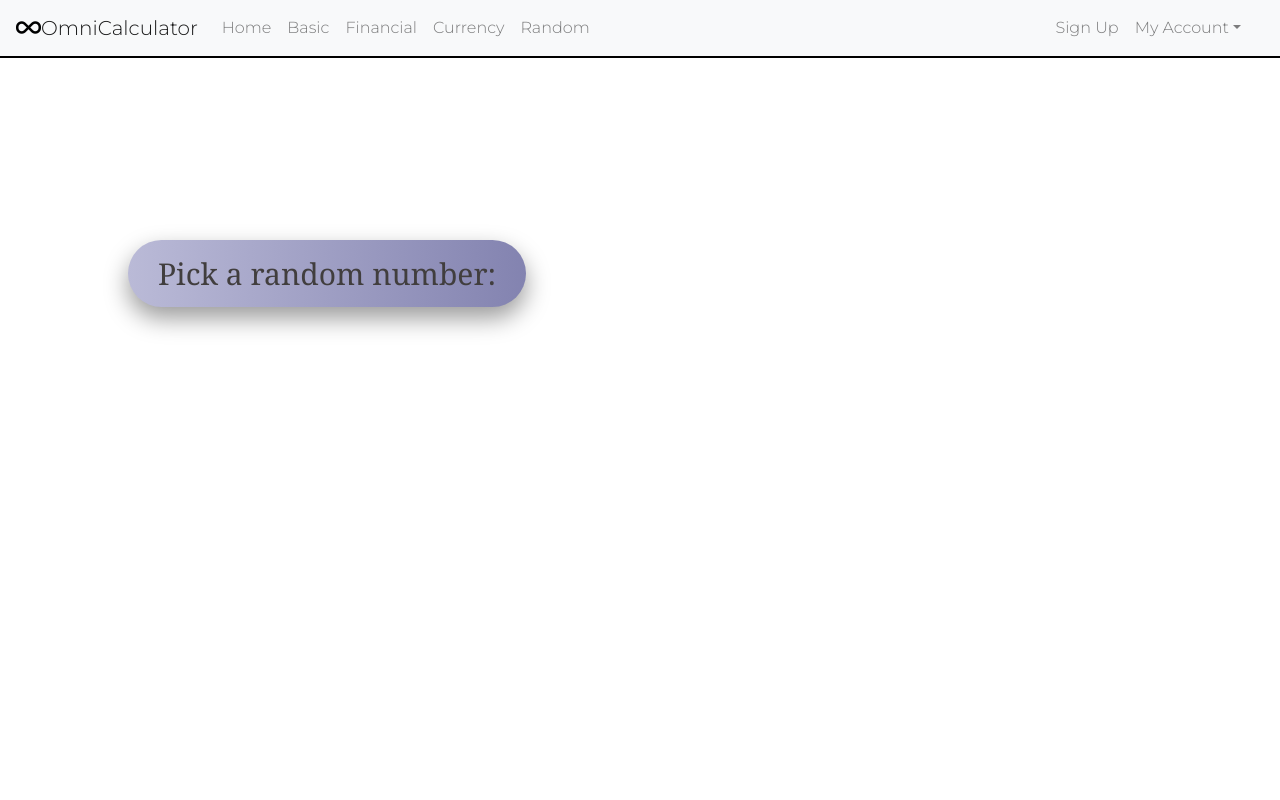
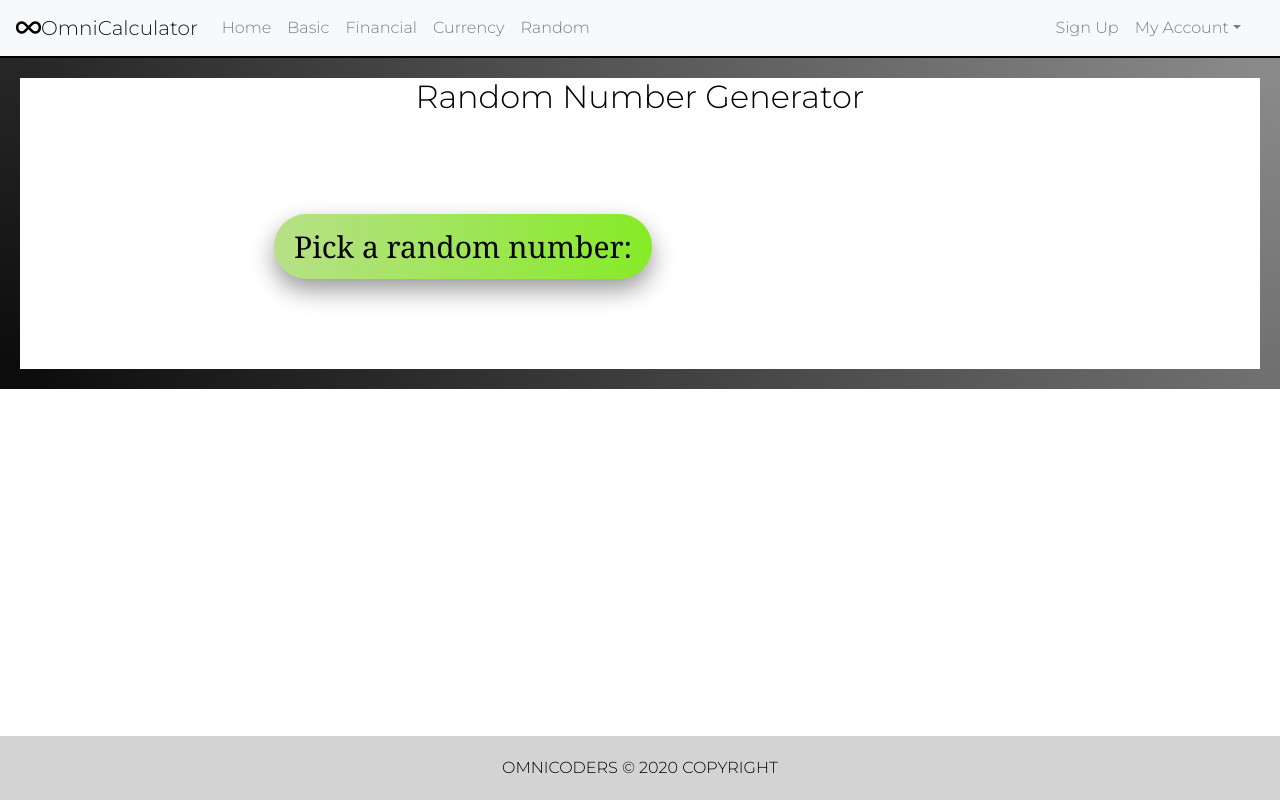
Before and after one commit to dfabert/CalculatorApp, a React (Create React App) app in the folder client/: page /Random in a window 1280 px wide. Built offline with nearby package versions, Linux system fonts and the light colour scheme.

Commit message:
footer added

```diff
--- a/client/src/App.js
+++ b/client/src/App.js
@@ -1,5 +1,5 @@
 import React from "react";
-import { BrowserRouter as Router, Route } from "react-router-dom";
+import { BrowserRouter as Router, Route, Switch } from "react-router-dom";
 import NavTabs from './NavTabs';
 import Signup from './components/Signup';
 import Login from './components/Login';
@@ -12,6 +12,7 @@ import Currency from './calculators/Currency';
 import Random from './calculators/Random';
 import './app.scss';
 import Graph from "./calculators/Graph";
+import Footer from "./components/Footer";
 
 
 function App() {
@@ -26,6 +27,7 @@ function App() {
       <Router>
         <div className='app'>
           <NavTabs />
+          <Switch>
           <Route exact path = '/' component={Home} />
           <Route exact path = '/login' component={Login} />
           <Route exact path = '/logout' component={Logout} />
@@ -35,7 +37,10 @@ function App() {
           <Route exact path = "/signup" component={Signup} />
           <Route exact path = '/graph' component={Graph}/>
           <Route exact path = '/Random' component={Random} />
+          </Switch>
+          <Footer />
         </div>
+
       </Router>
   );
 }
--- a/client/src/calculators/Random.js
+++ b/client/src/calculators/Random.js
@@ -1,18 +1,13 @@
- 'use strict';
+'use strict';
 import React, { useState } from "react";
-import Results from '../results/VerticalResults';
-import Button from 'react-bootstrap/Button';
+import './Random.scss';
+import Wrapper from '../components/Wrapper';
 
-import './Random.scss';
-import API from "../utils/API";
-
-//import './random.scss';
-import { use } from "passport";
 
 function Random(){
 
     const[random, setRandom]=useState();
-    var numMax = 10000;
+    var numMax = 1000;
     var numRandom = Math.floor((Math.random() * numMax) + 1);
     const[clicked, setClicked]=useState(false);
     function handleClick(){
@@ -20,19 +15,22 @@ function Random(){
 
     }
     return (
-        <div>
-            <h1>{random}</h1>
+        <div className='randomPage'>
+            <h2>Random Number Generator</h2>
+            <Wrapper>
             {
                 clicked ?  <button className='resetButton'  onClick={()=>{
                     setRandom();
                     setClicked(false);
                }}>
-                   Reset to pick again:</button> : <button className='randomButton' value='Click me' onClick={()=>{
+                   Reset to pick again:</button>:<button className='randomButton' value='Click me' onClick={()=>{
                     setRandom(Math.floor(Math.random() * 1000) + 1);
                     setClicked(true);
                 }}>Pick a random number:</button>
             }
             {}
+            <div className='randomOutput'>{random}</div>
+            </Wrapper>
         </div>
     );
 
--- a/client/src/calculators/Random.scss
+++ b/client/src/calculators/Random.scss
@@ -1,18 +1,33 @@
+.App {
+  display: flex;
+  align-items: center;
+}
+
+.randomPage {
+  border: 20px solid;
+    border-image-source: linear-gradient(45deg, rgb(12, 12, 12), rgb(137, 138, 137));
+    border-image-slice: 1;
+    @media (min-width: 376px), (max-width: 768px) {
+       margin: 0;
+    }
+}
+
+.wrapper {
+  display: flex;
+  flex-direction: row;
+}
+
 .randomButton {
   font-family: Georgia, "Times New Roman", Times, serif;
   font-weight: 100;
   font-size: 30px;
-  color: rgb(65, 62, 62);
+  color: black;
   background-image: linear-gradient(
     to right,
-    rgb(186, 186, 215),
-    rgb(131, 131, 176)
+    rgb(183, 224, 136),
+    rgb(134, 235, 39)
   );
-  padding: 11px 30px;
-  display: inline-block;
-  position: fixed;
-  top: 30%;
-  left: 10%;
+  padding: 10px 20px;
   border-radius: 90px;
   transition: all 0.3s;
   box-shadow: 0 11px 25px rgba(0, 0, 0, 0.4);
@@ -35,11 +50,9 @@
 
 .randomButton::after {
   content: "";
-  display: inline-block;
   height: 100%;
   width: 100%;
   border-radius: 100px;
-  position: absolute;
   top: 0;
   left: 0;
   z-index: -1;
@@ -52,8 +65,8 @@
   transform: scale(1.4);
   background-image: linear-gradient(
     to right,
-    rgb(186, 186, 215),
-    rgb(131, 131, 176)
+    rgb(194, 228, 163),
+    rgb(156, 214, 118)
   );
   transform: scaleX(1.3) scaleY(1.8);
   opacity: 0;
@@ -71,18 +84,13 @@
   font-family: Georgia, "Times New Roman", Times, serif;
   font-weight: 100;
   font-size: 30px;
-  color: rgb(65, 62, 62);
+  color: black;
   background-image: linear-gradient(
     to right,
-    rgb(186, 186, 215),
-    rgb(131, 131, 176)
+    rgb(183, 224, 136),
+    rgb(134, 235, 39)
   );
-  padding: 11px 30px;
-  display: inline-block;
-
-  position: fixed;
-  top: 30%;
-  left: 10%;
+  padding: 10px 20px;
   border-radius: 90px;
   transition: all 0.3s;
   box-shadow: 0 11px 25px rgba(0, 0, 0, 0.4);
@@ -102,19 +110,13 @@
   border: none;
   outline: none;
   border-color: #fff;
-  border: none;
-  outline: none;
 }
 
 .resetButton::after {
   content: "";
-  display: inline-block;
   height: 100%;
   width: 100%;
   border-radius: 100px;
-  position: absolute;
-  top: 0;
-  left: 0;
   z-index: -1;
   transition: all 0.3s;
   border-color: #fff;
@@ -139,3 +141,14 @@
   border: none;
   outline: none;
 }
+
+h2 {
+  text-align: center;
+}
+
+.randomOutput {
+  font-size: 40px;
+  float: right;
+  display: inline;
+  text-align: center;
+}
--- /dev/null
+++ b/client/src/components/Footer/index.js
@@ -0,0 +1,12 @@
+import React from "react";
+import './index.scss';
+
+function Footer() {
+  return (
+  <footer>
+    OMNICODERS &copy; {new Date().getFullYear()} COPYRIGHT
+  </footer>
+  );
+}
+
+export default Footer;
--- /dev/null
+++ b/client/src/components/Footer/index.scss
@@ -0,0 +1,9 @@
+footer {
+    text-align: center;
+    background-color: rgb(212, 211, 211);
+    padding: 20px;
+    position: fixed;
+    bottom: 0;
+    left: 0;
+    width: 100%;
+}
```
